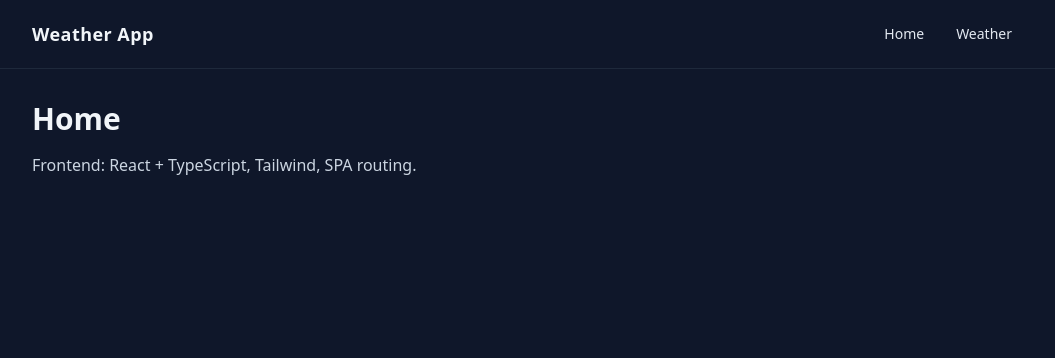
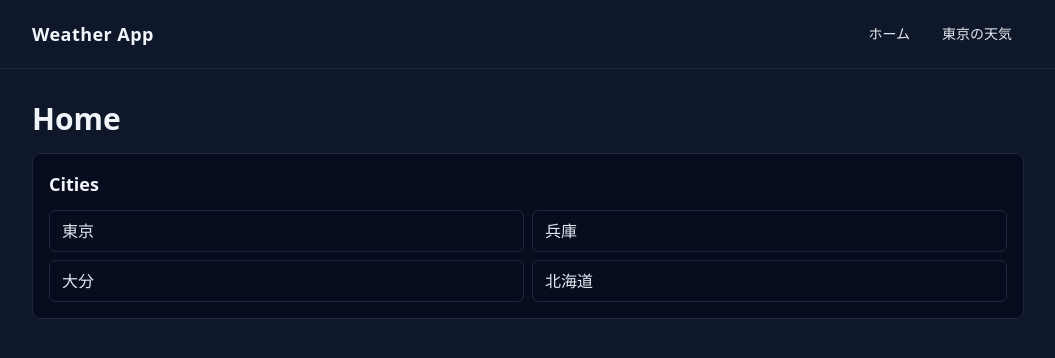
Before and after one commit to Taro-oka/weather-app, a React (Vite) app: page / in a window 1280 px wide. Shown: the top 358 px of the page, without its empty margins (112-1167 px from the left). Built offline with nearby package versions, Linux system fonts and the light colour scheme; no server answers.

Commit message:
homeから飛んで、weatherで天気を取得

```diff
--- a/src/components/Header.tsx
+++ b/src/components/Header.tsx
@@ -9,10 +9,10 @@ function Header() {
         <h1 className="text-lg font-semibold tracking-wide">Weather App</h1>
         <nav className="flex items-center gap-2">
           <Link className={linkClass} to="/">
-            Home
+            ホーム
           </Link>
           <Link className={linkClass} to="/weather">
-            Weather
+            東京の天気
           </Link>
         </nav>
       </div>
--- a/src/pages/Home.tsx
+++ b/src/pages/Home.tsx
@@ -1,10 +1,29 @@
+import { Link } from "react-router-dom";
+
 export default function Home() {
   return (
     <section className="space-y-4">
       <h2 className="text-3xl font-bold">Home</h2>
-      <p className="text-slate-300">
-        Frontend: React + TypeScript, Tailwind, SPA routing.
-      </p>
+      <div className="rounded-lg border border-slate-800 bg-slate-950/60 p-4">
+        <h3 className="text-lg font-semibold">Cities</h3>
+        <ul className="mt-3 grid gap-2 sm:grid-cols-2">
+          {[
+            { label: "東京", query: "Tokyo" },
+            { label: "兵庫", query: "Hyogo" },
+            { label: "大分", query: "Oita" },
+            { label: "北海道", query: "Hokkaido" },
+          ].map((city) => (
+            <li key={city.query}>
+              <Link
+                className="block rounded-md border border-slate-800 px-3 py-2 text-slate-200 transition hover:border-slate-600 hover:bg-slate-900"
+                to={`/weather?q=${encodeURIComponent(city.query)}`}
+              >
+                {city.label}
+              </Link>
+            </li>
+          ))}
+        </ul>
+      </div>
     </section>
   );
 }
--- a/src/pages/Weather.tsx
+++ b/src/pages/Weather.tsx
@@ -1,14 +1,33 @@
-import { useEffect, useState } from "react";
-import { getWeather } from "../api/weather";
+import { useEffect, useMemo, useState } from "react";
+import { useSearchParams } from "react-router-dom";
+import { getWeather } from "@/api/weather";
+
+type WeatherItem = {
+  dt: number;
+  temp: number;
+  icon: string | null;
+};
 
 type Status =
   | { state: "idle" }
   | { state: "loading" }
-  | { state: "success"; city: string; firstTemp: number; firstDesc: string }
+  | { state: "success"; city: string; items: WeatherItem[] }
   | { state: "error"; message: string };
 
 export default function Weather() {
+  const [searchParams] = useSearchParams();
+  const query = searchParams.get("q") ?? "Tokyo";
   const [status, setStatus] = useState<Status>({ state: "idle" });
+
+  const dateFormatter = useMemo(
+    () =>
+      new Intl.DateTimeFormat("ja-JP", {
+        timeZone: "Asia/Tokyo",
+        dateStyle: "medium",
+        timeStyle: "short",
+      }),
+    []
+  );
 
   useEffect(() => {
     let isMounted = true;
@@ -16,14 +35,17 @@ export default function Weather() {
     const fetchWeather = async () => {
       setStatus({ state: "loading" });
       try {
-        const data = await getWeather({ q: "Tokyo" });
+        const data = await getWeather({ q: query });
         if (!isMounted) return;
-        const first = data.list[0];
+        const items = data.list.map((entry) => ({
+          dt: entry.dt,
+          temp: entry.main.temp,
+          icon: entry.weather[0]?.icon ?? null,
+        }));
         setStatus({
           state: "success",
           city: data.city.name,
-          firstTemp: first.main.temp,
-          firstDesc: first.weather[0]?.description ?? "N/A",
+          items,
         });
       } catch (error) {
         if (!isMounted) return;
@@ -37,22 +59,52 @@ export default function Weather() {
     return () => {
       isMounted = false;
     };
-  }, []);
+  }, [query]);
+
+  if (status.state === "error") {
+    return (
+      <section className="flex min-h-[60vh] flex-col items-center justify-center space-y-2 text-center">
+        <p className="text-6xl font-bold text-slate-200">500</p>
+        <p className="text-lg text-slate-300">Server error. Please try again.</p>
+      </section>
+    );
+  }
 
   return (
     <section className="space-y-4">
       <h2 className="text-3xl font-bold">Weather</h2>
       <div className="rounded-lg border border-slate-800 bg-slate-950/60 p-4">
-        <h3 className="text-lg font-semibold">API Check (Tokyo)</h3>
+        <div className="flex items-baseline justify-between">
+          <h3 className="text-lg font-semibold">Forecast</h3>
+          <span className="text-sm text-slate-400">City: {query}</span>
+        </div>
         {status.state === "loading" && <p className="text-slate-300">Loading...</p>}
-        {status.state === "error" && <p className="text-red-400">Error: {status.message}</p>}
         {status.state === "success" && (
-          <div className="text-slate-200">
-            <p>City: {status.city}</p>
-            <p>
-              First forecast: {status.firstTemp.toFixed(1)}°C / {status.firstDesc}
-            </p>
-          </div>
+          <ul className="mt-4 divide-y divide-slate-800">
+            {status.items.map((item, index) => (
+              <li key={`${item.dt}-${index}`} className="flex items-center gap-4 py-3">
+                <div className="flex h-12 w-12 items-center justify-center rounded-md bg-slate-900">
+                  {item.icon ? (
+                    <img
+                      src={`https://openweathermap.org/img/wn/${item.icon}@2x.png`}
+                      alt=""
+                      className="h-10 w-10"
+                    />
+                  ) : (
+                    <span className="text-xs text-slate-500">N/A</span>
+                  )}
+                </div>
+                <div className="flex flex-1 flex-col sm:flex-row sm:items-center sm:justify-between">
+                  <span className="text-slate-200">
+                    {dateFormatter.format(new Date(item.dt * 1000))}
+                  </span>
+                  <span className="text-lg font-semibold text-slate-100">
+                    {item.temp.toFixed(1)}°C
+                  </span>
+                </div>
+              </li>
+            ))}
+          </ul>
         )}
       </div>
     </section>
```
